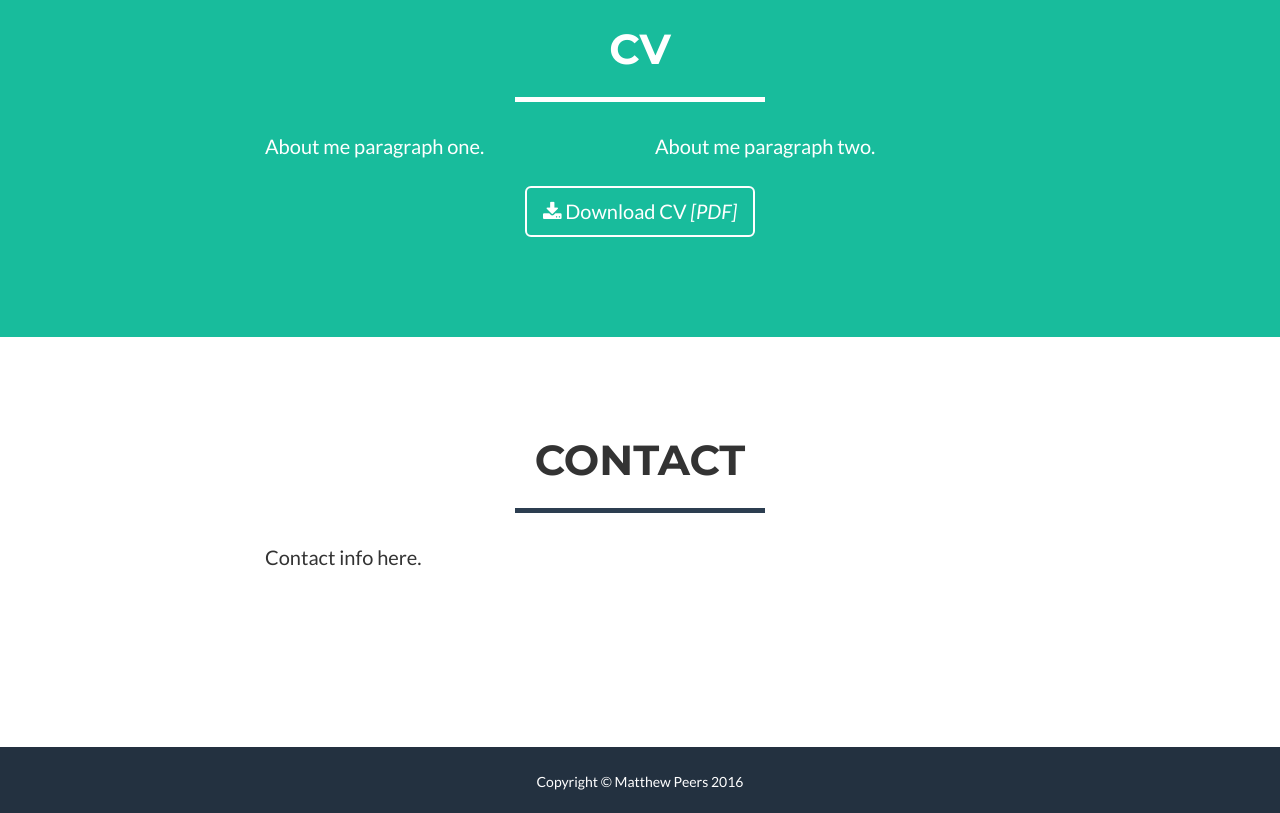
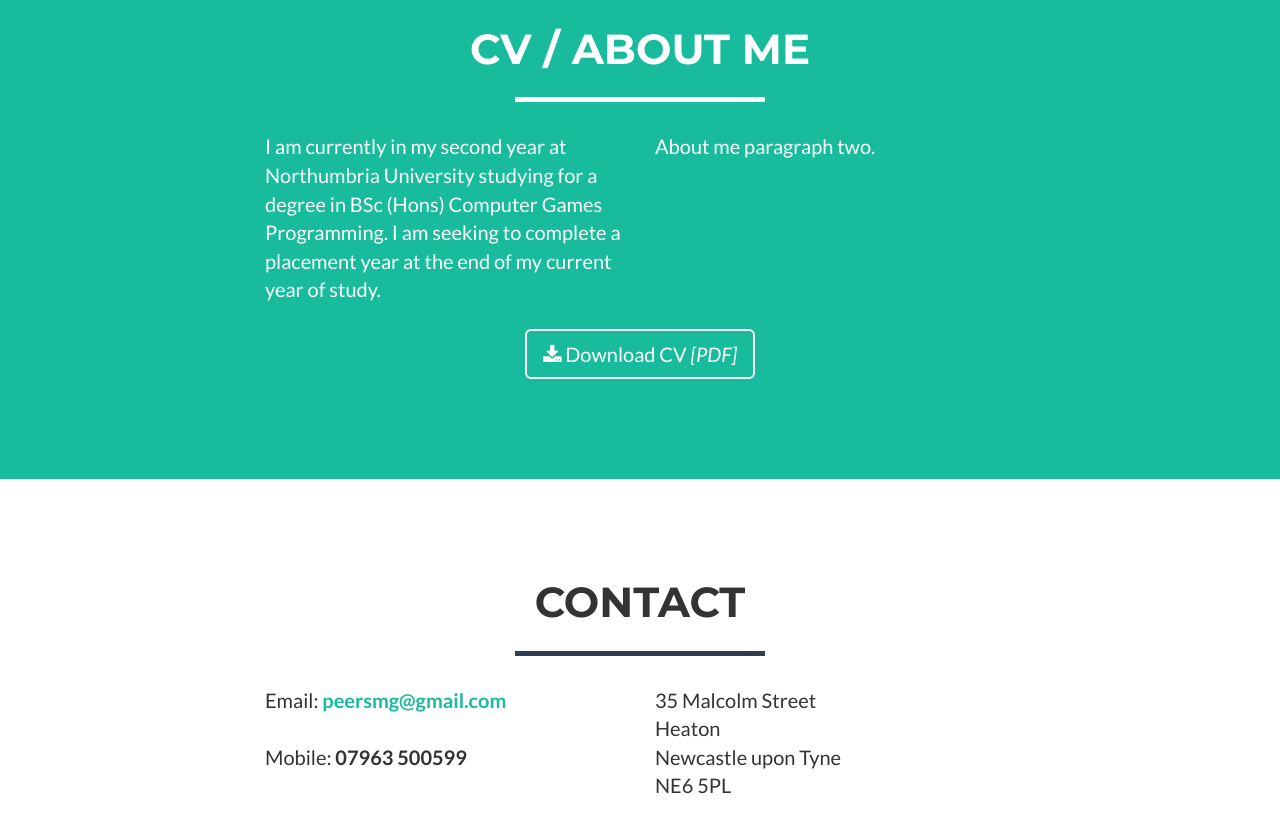
Before and after one commit to peersmg/peersmg.github.io, a website: page index.html in a window 1280 px wide. Shown: the part 1340-2153 px from the top of the page. Drawn offline with nearby package versions, Linux system fonts and the light colour scheme.

Commit message:
Text changes

```diff
--- a/css/freelancer.css
+++ b/css/freelancer.css
@@ -308,7 +308,7 @@ footer .footer-col {
   margin-bottom: 50px;
 }
 footer .footer-below {
-  padding: 25px 0;
+  padding: 50px 0;
   background-color: #233140;
 }
 .btn-outline {
--- a/index.html
+++ b/index.html
@@ -8,7 +8,7 @@
     <meta name="viewport" content="width=device-width, initial-scale=1">
     <meta name="description" content="">
     <meta name="author" content="">
-	<link rel="shortcut icon" type="image/x-icon" href="/favicon.ico">
+	<link rel="shortcut icon" type="image/x-icon" href="/favicon.ico" />
 
     <title>Matthew Peers - Portfolio</title>
 
@@ -42,7 +42,7 @@
                 <button type="button" class="navbar-toggle" data-toggle="collapse" data-target="#bs-example-navbar-collapse-1">
                     <span class="sr-only">Toggle navigation</span> Menu <i class="fa fa-bars"></i>
                 </button>
-                <a class="navbar-brand" href="#page-top">Home</a>
+                <a class="navbar-brand" href="#page-top">Matthew Peers</a>
             </div>
 
             <!-- Collect the nav links, forms, and other content for toggling -->
@@ -55,7 +55,7 @@
                         <a href="#portfolio">Portfolio</a>
                     </li>
                     <li class="page-scroll">
-                        <a href="#about">CV</a>
+                        <a href="#about">CV / About</a>
                     </li>
                     <li class="page-scroll">
                         <a href="#contact">Contact</a>
@@ -161,13 +161,13 @@
         <div class="container">
             <div class="row">
                 <div class="col-lg-12 text-center">
-                    <h2>CV</h2>
+                    <h2>CV / About Me</h2>
                     <hr class="star-light">
                 </div>
             </div>
             <div class="row">
                 <div class="col-lg-4 col-lg-offset-2">
-                    <p>About me paragraph one.</p>
+                    <p>I am currently in my second year at Northumbria University studying for a degree in BSc (Hons) Computer Games Programming. I am seeking to complete a placement year at the end of my current year of study.</p>
                 </div>
                 <div class="col-lg-4">
                     <p>About me paragraph two.</p>
@@ -191,13 +191,15 @@
                 </div>
             </div>
             <div class="row">
-                <div class="col-lg-8 col-lg-offset-2">
-                    <p>Contact info here.</p>
+			<div class="col-lg-4 col-lg-offset-2">
+                    <p>Email: <b><a href="mailto:peersmg@gmail.com" target="_top">peersmg@gmail.com</a></b><br><br>
+					Mobile: <b>07963 500599</b><p>
                 </div>
-                <div class="col-lg-8 col-lg-offset-2 text-center">
-                    <a href="#" class="btn btn-lg btn-outline">
-                        <i class="fa fa-download"></i> Download Theme
-                    </a>
+                <div class="col-lg-4">
+					<p>35 Malcolm Street<br>
+					Heaton<br>
+					Newcastle upon Tyne<br>
+					NE6 5PL</p>
                 </div>
             </div>
         </div>
@@ -208,7 +210,8 @@
         <div class="footer-below">
             <div class="container">
                 <div class="row">
-                    <div class="col-lg-12">
+
+                    <div class="col-lg-12 ">
                         Copyright &copy; Matthew Peers <script>document.write(new Date().getFullYear())</script>
                     </div>
                 </div>
```
Also changed, not shown: css/freelancer.min.css (deleted).
